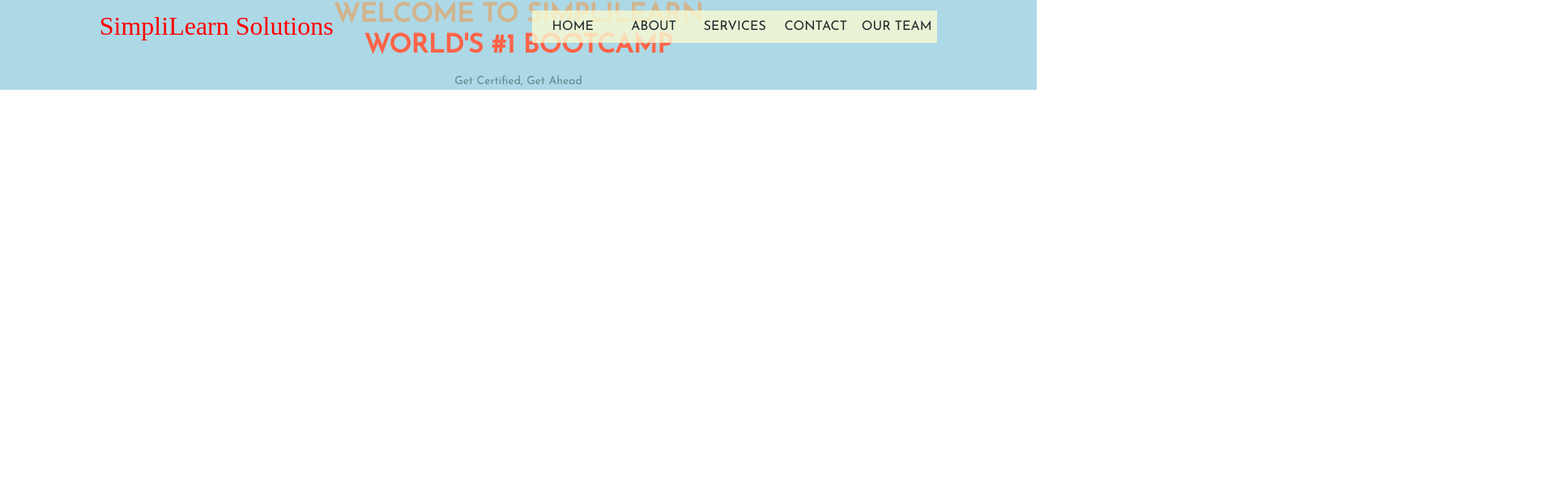
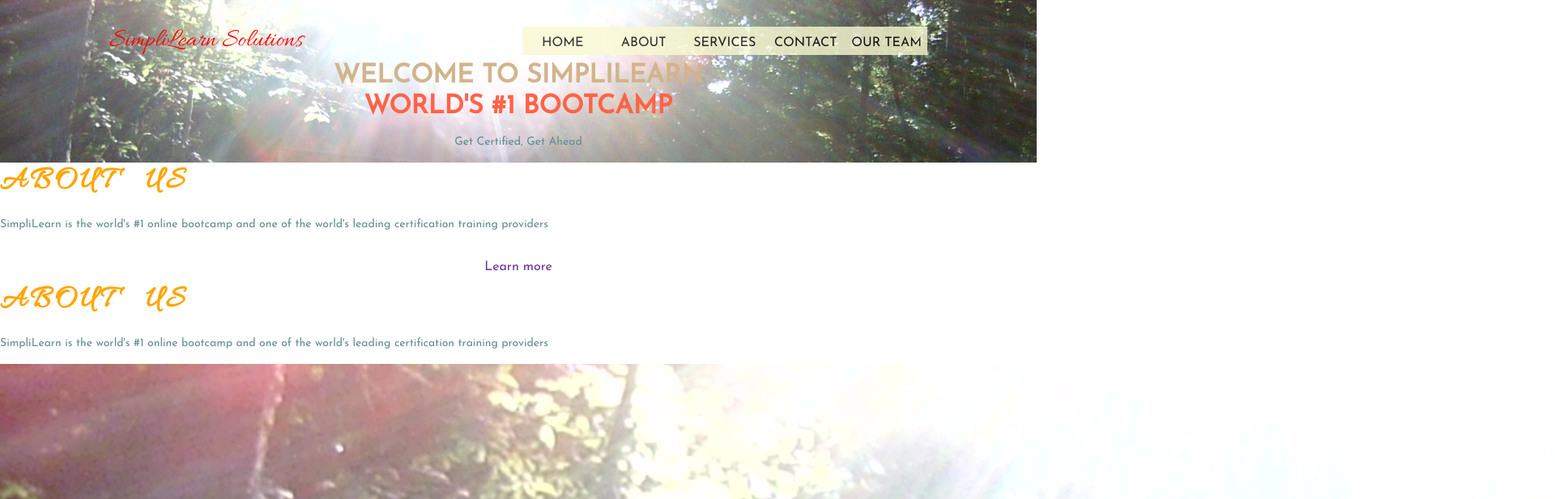
Before and after one commit to bp4924/html-web-design, a plain HTML site: page index.html in a window 1280 px wide. Shown: the top 617 px of the page at 81% size, 1920 px wide, since content can reach past the window. Drawn offline with Linux system fonts and the light colour scheme; a web font is replaced by a local one.

Commit message:
add jpgs

```diff
--- a/index.html
+++ b/index.html
@@ -53,6 +53,28 @@
           <p>Get Certified, Get Ahead</p>
         </div>
       </div>
+      <div class="about" id="about">
+        <h1 class="title">About Us</h1>
+        <p>
+          SimpliLearn is the world's #1 online bootcamp and one of the world's
+          leading certification training providers
+        </p>
+        <div class="btn">
+          <a href="https://www.simplilearn.com/resources">Learn more</a>
+        </div>
+      </div>
+      <div class="services" id="services">
+        <h1 class="title">About Us</h1>
+        <p>
+          SimpliLearn is the world's #1 online bootcamp and one of the world's
+          leading certification training providers
+        </p>
+        <div class="diff_services">
+          <div class="diff_services_item">
+            <img src="images/p2.JPG" alt="" />
+          </div>
+        </div>
+      </div>
     </div>
   </body>
 </html>
--- a/style.css
+++ b/style.css
@@ -1,4 +1,4 @@
-@import url("https://fonts.googleapis.com/css?family=Allure|Josefin+Sans");
+@import url("https://fonts.googleapis.com/css?family=Allura|Josefin+Sans");
 
 * {
   margin: 0;
@@ -7,7 +7,7 @@
   outline: none;
   list-style: none;
   text-decoration: none;
-  font-family: Josefin Sans, sans-serif;
+  font-family: "Josefin Sans", sans-serif;
 }
 
 p {
@@ -20,7 +20,7 @@ p {
 h1.title {
   margin-bottom: 20px;
   color: orange;
-  font-family: "Allura", "cursive";
+  font-family: "Allura", cursive;
   text-transform: uppercase;
   font-size: 38px;
   word-spacing: 25px;
@@ -44,7 +44,7 @@ h1.title {
 
 .navbar {
   width: 100%;
-  height: 65px;
+  height: 100px;
   position: absolute;
   display: flex;
   justify-content: space-around;
@@ -52,8 +52,7 @@ h1.title {
 }
 
 .logo a {
-  font-family: "Allura", "cursive";
-
+  font-family: "Allura";
   font-size: 32px;
   color: red;
 }
@@ -67,7 +66,8 @@ h1.title {
 .navbar_items ul li {
   float: left;
   width: 100px;
-  height: 40px;
+  height: 35px;
+  padding-bottom: 4px;
   background-color: lightgoldenrodyellow;
   opacity: 0.8;
   line-height: 40px;
@@ -98,7 +98,7 @@ h1.title {
 }
 
 .navbar_items ul li a:hover:after {
-  transform: translatex(-50%) scale3d(1);
+  transform: translateX(-50%) scaleX(1);
 }
 
 .navbar_items ul li ul li {
@@ -110,9 +110,9 @@ h1.title {
 }
 
 .banner_content {
+  margin-top: 75px;
   text-align: center;
   color: tan;
-  background-color: lightblue;
 }
 
 .banner_content h1 {
@@ -124,3 +124,13 @@ h1.title {
 .banner_content h1 span {
   color: tomato;
 }
+
+.banner_image {
+  background: url("images/p1.jpg") no-repeat top center;
+  background-size: cover;
+  width: 100%;
+  height: 600%;
+  display: flex;
+  justify-content: center;
+  align-items: center;
+}
```
Also changed, not shown: images/p1.JPG (added), images/p2.JPG (added), images/p3.JPG (added), images/p4.JPG (added).
